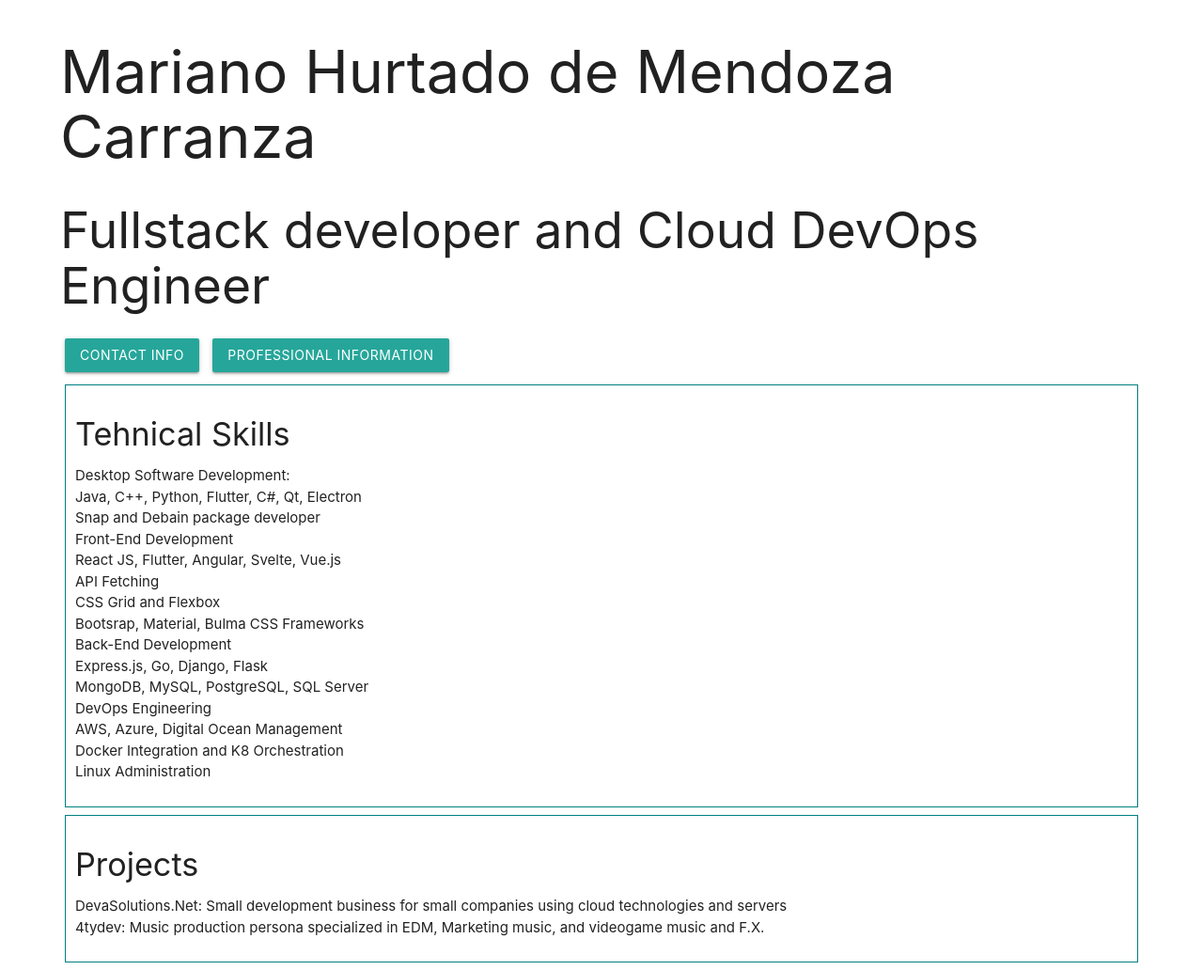
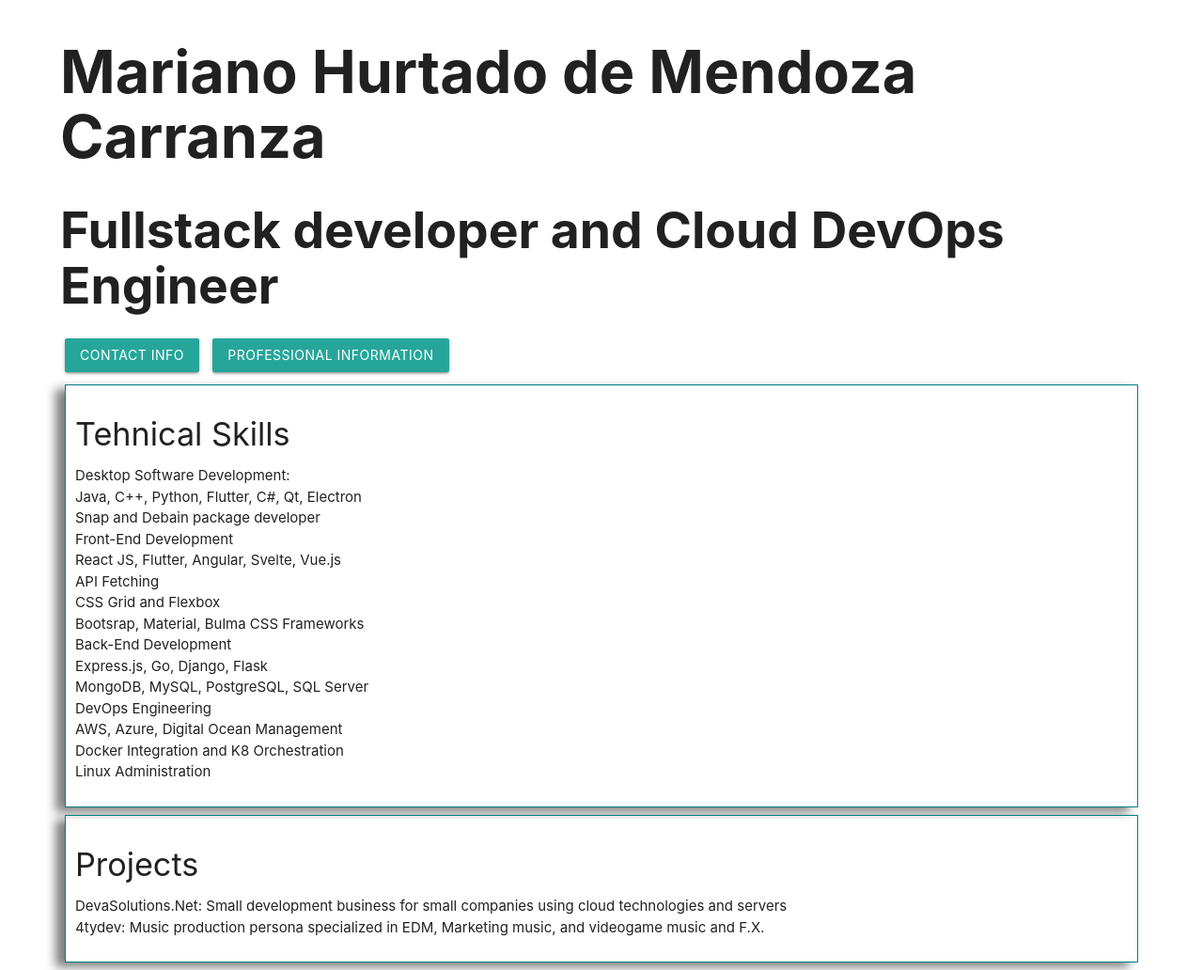
Before and after one commit to theunfactoringguru/theunfactoringguru.github.io, a plain HTML site: page index.html in a window 1280 px wide. Shown: the whole page at 94% size. Drawn offline with nearby package versions, Linux system fonts and the light colour scheme.

Commit message:
Box shadow

```diff
--- a/css/index.css
+++ b/css/index.css
@@ -1,3 +1,6 @@
+h1, h2, h3 {
+  font-weight: bolder;
+}
 body {
   margin-left: 5vw;
   margin-right: 5vw;
@@ -7,6 +10,7 @@ body {
   border: 1px solid teal;
   padding: 10px;
   margin: 8px 5px;
+  box-shadow: -10px 5px 10px rgba(0, 0, 0, 0.5);
 }
 
 .btn {
```
Also changed, not shown: 1 other file.
